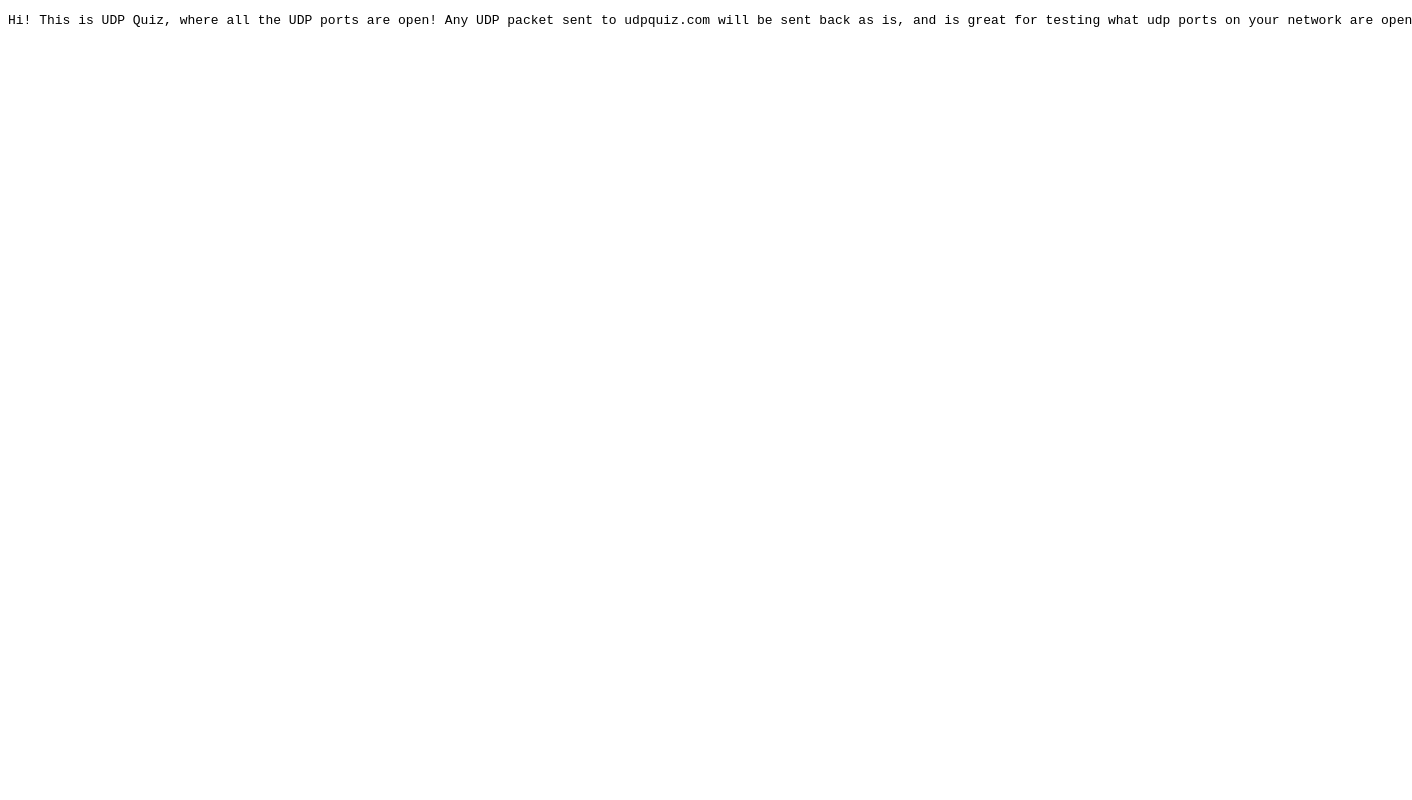
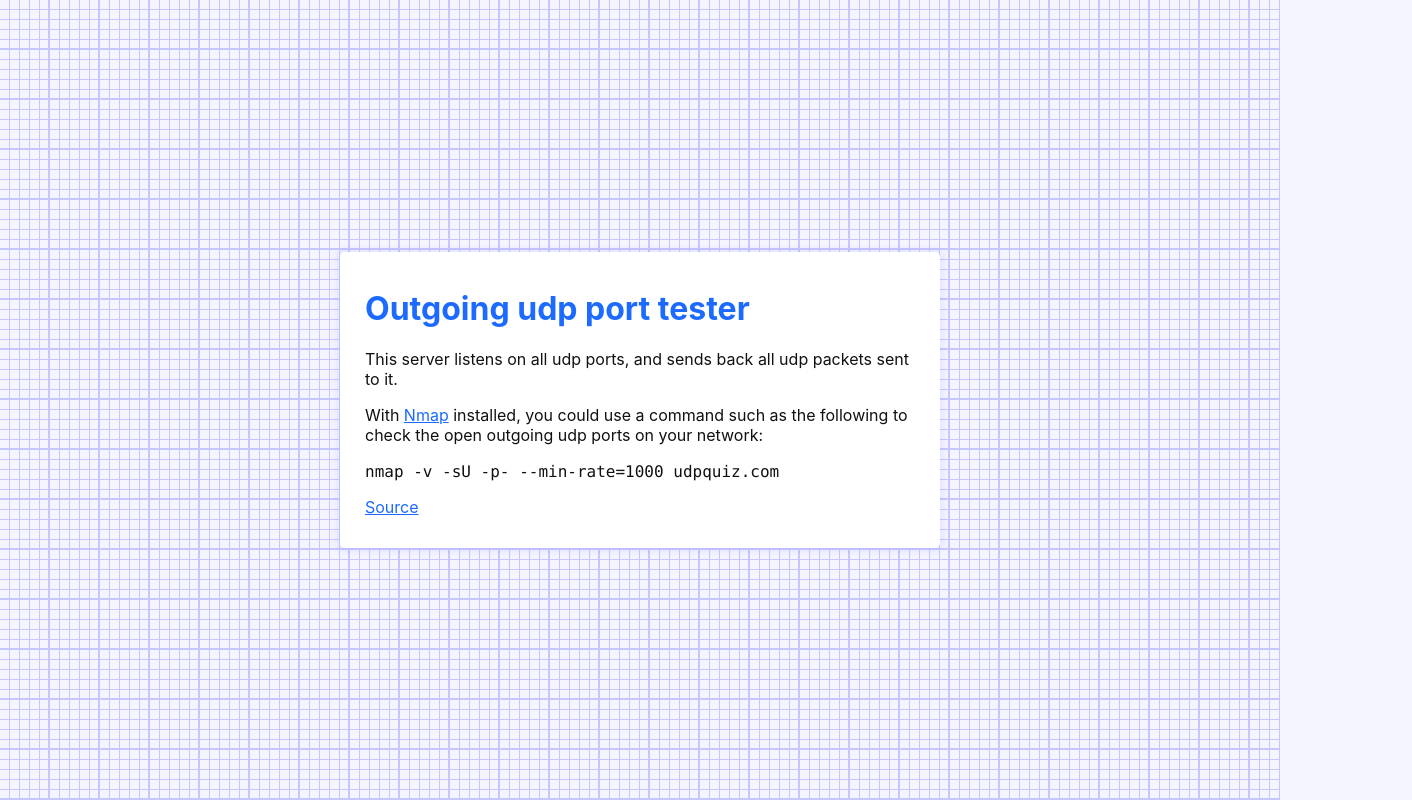
Before and after one commit to radiantly/udpquiz, a plain HTML site: page public/index.html in a window 1280 px wide. Shown: the whole page, 1412 px wide, since content can reach past the window. Drawn offline with Linux system fonts and the light colour scheme.

Commit message:
Add Makefile, update readme and site

```diff
--- a/public/index.html
+++ b/public/index.html
@@ -5,12 +5,68 @@
     <meta http-equiv="X-UA-Compatible" content="IE=edge" />
     <meta name="viewport" content="width=device-width, initial-scale=1.0" />
     <title>UDP Quiz</title>
+    <style>
+      * {
+        box-sizing: border-box;
+      }
+      html,
+      body {
+        margin: 0;
+        padding: 0;
+        min-height: 100vh;
+      }
+      body {
+        font-family: -apple-system, BlinkMacSystemFont, "Segoe UI", Roboto,
+          Helvetica, Arial, sans-serif, "Apple Color Emoji", "Segoe UI Emoji",
+          "Segoe UI Symbol";
+        background-color: #f5f5ff;
+        background-color: #f5f5ff;
+        background-image: linear-gradient(#c7c7ff 2px, transparent 2px),
+          linear-gradient(90deg, #c7c7ff 2px, transparent 2px),
+          linear-gradient(#c7c7ff 1px, transparent 1px),
+          linear-gradient(90deg, #c7c7ff 1px, #f5f5ff 1px);
+        background-size: 50px 50px, 50px 50px, 10px 10px, 10px 10px;
+        background-position: -2px -2px, -2px -2px, -1px -1px, -1px -1px;
+        display: flex;
+        justify-content: center;
+        align-items: center;
+        color: #111;
+      }
+      div.container {
+        background-color: white;
+        padding: 15px 25px;
+        border-radius: 5px;
+        box-shadow: 0px 0px 5px 5px #6666fd14;
+        max-width: min(95vw, 600px);
+      }
+      h1,
+      a {
+        color: #1c6aff;
+      }
+      code {
+        font-family: ui-monospace, Menlo, Monaco, "Cascadia Mono",
+          "Segoe UI Mono", "Roboto Mono", "Oxygen Mono", "Ubuntu Monospace",
+          "Source Code Pro", "Fira Mono", "Droid Sans Mono", "Courier New",
+          monospace;
+      }
+    </style>
   </head>
   <body>
-    <code>
-      <pre>
-Hi! This is UDP Quiz, where all the UDP ports are open! Any UDP packet sent to udpquiz.com will be sent back as is, and is great for testing what udp ports on your network are open</pre
-      >
-    </code>
+    <div class="container">
+      <h1>Outgoing udp port tester</h1>
+      <p>
+        This server listens on all udp ports, and sends back all udp packets
+        sent to it.
+      </p>
+      <p>
+        With <a href="https://nmap.org/">Nmap</a> installed, you could use a
+        command such as the following to check the open outgoing udp ports on
+        your network:
+      </p>
+      <code>nmap -v -sU -p- --min-rate=1000 udpquiz.com</code>
+      <p>
+        <a href="https://github.com/radiantly/udpquiz">Source</a>
+      </p>
+    </div>
   </body>
 </html>
```
Also changed, not shown: 2 other files.
